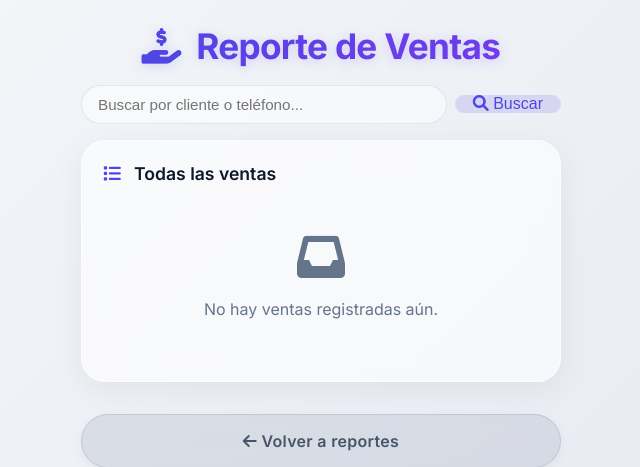
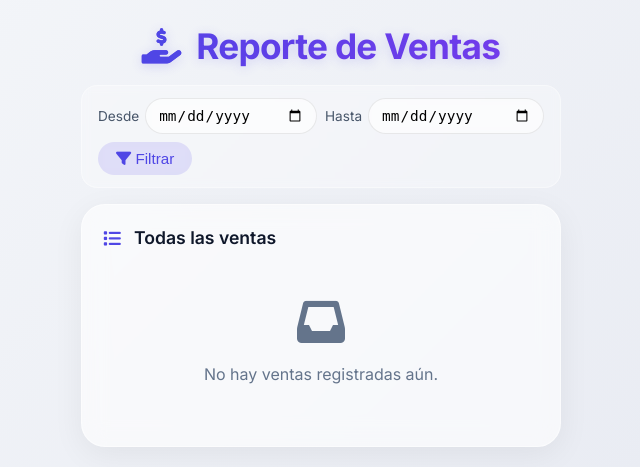
Before and after one commit to charcuteria2026/charcuteria, a Flask app: page /reportes/ventas in a window 1280 px wide. Shown: the top 467 px of the page, without its empty margins (319-959 px from the left). Run offline with Flask 2, Linux system fonts and the light colour scheme; data that the repository does not hold is empty.

Commit message:
Add files via upload

```diff
--- a/app.py
+++ b/app.py
@@ -11,6 +11,7 @@ from openpyxl.styles import Font, Alignment, PatternFill, Border, Side
 from openpyxl.utils import get_column_letter
 import io
 from flask import send_file
+from datetime import datetime
 
 app = Flask(__name__)
 
@@ -111,9 +112,26 @@ def reportes():
 
 @app.route('/reportes/compras')
 def reporte_compras():
-    query = request.args.get('q', '').strip()
-    compras = Compra.query.order_by(Compra.fecha.asc()).all()
-    return render_template('reporte_compras.html', compras=compras, query=query)
+    fecha_desde = request.args.get('fecha_desde', '').strip()
+    fecha_hasta = request.args.get('fecha_hasta', '').strip()
+
+    query = Compra.query
+    if fecha_desde:
+        try:
+            fecha_desde_dt = datetime.strptime(fecha_desde, '%Y-%m-%d')
+            query = query.filter(Compra.fecha >= fecha_desde_dt)
+        except:
+            pass
+    if fecha_hasta:
+        try:
+            fecha_hasta_dt = datetime.strptime(fecha_hasta, '%Y-%m-%d')
+            fecha_hasta_dt = fecha_hasta_dt.replace(hour=23, minute=59, second=59)
+            query = query.filter(Compra.fecha <= fecha_hasta_dt)
+        except:
+            pass
+
+    compras = query.order_by(Compra.fecha.asc()).all()
+    return render_template('reporte_compras.html', compras=compras, fecha_desde=fecha_desde, fecha_hasta=fecha_hasta)
 
 @app.route('/reportes/compras/eliminar/<int:id>', methods=['POST'])
 def eliminar_compra(id):
@@ -130,10 +148,28 @@ def eliminar_compra(id):
 
 @app.route('/reportes/ventas')
 def reporte_ventas():
-    query = request.args.get('q', '').strip()
-    # Obtener todas las ventas (sin filtrar)
-    ventas = Venta.query.order_by(Venta.fecha.asc()).all()
-    return render_template('reporte_ventas.html', ventas=ventas, query=query)
+    # Obtener parámetros de fecha (desde/hasta)
+    fecha_desde = request.args.get('fecha_desde', '').strip()
+    fecha_hasta = request.args.get('fecha_hasta', '').strip()
+
+    query = Venta.query
+    if fecha_desde:
+        try:
+            fecha_desde_dt = datetime.strptime(fecha_desde, '%Y-%m-%d')
+            query = query.filter(Venta.fecha >= fecha_desde_dt)
+        except:
+            pass
+    if fecha_hasta:
+        try:
+            fecha_hasta_dt = datetime.strptime(fecha_hasta, '%Y-%m-%d')
+            # Incluir todo el día hasta las 23:59:59
+            fecha_hasta_dt = fecha_hasta_dt.replace(hour=23, minute=59, second=59)
+            query = query.filter(Venta.fecha <= fecha_hasta_dt)
+        except:
+            pass
+
+    ventas = query.order_by(Venta.fecha.asc()).all()
+    return render_template('reporte_ventas.html', ventas=ventas, fecha_desde=fecha_desde, fecha_hasta=fecha_hasta)
 
 @app.route('/reportes/ventas/eliminar/<int:id>', methods=['POST'])
 def eliminar_venta(id):
--- a/templates/reporte_ventas.html
+++ b/templates/reporte_ventas.html
@@ -5,15 +5,28 @@
 {% block content %}
 <h1><i class="fas fa-hand-holding-usd" style="background: none; -webkit-text-fill-color: #4f46e5; margin-right: 8px;"></i> Reporte de Ventas</h1>
 
-<div class="search-bar" style="margin: 12px 0 16px; display: flex; gap: 8px; align-items: center;">
-    <input type="text" id="searchInputVentas" placeholder="Buscar por cliente o teléfono..."
-           style="flex: 1; padding: 10px 16px; border-radius: 30px; border: 1px solid rgba(0,0,0,0.08); background: rgba(255,255,255,0.5); backdrop-filter: blur(4px); font-size: 0.95rem; transition: 0.2s; outline: none;">
-    <button onclick="buscarVenta()" style="background: rgba(79,70,229,0.15); border: none; border-radius: 30px; padding: 0 18px; color: #4f46e5; font-size: 1rem; cursor: pointer; backdrop-filter: blur(4px); transition: 0.2s; white-space: nowrap;">
-        <i class="fas fa-search"></i> Buscar
-    </button>
-    <button onclick="limpiarBusquedaVentas()" id="clearBtnVentas" style="display: none; background: rgba(239,68,68,0.1); border: none; border-radius: 30px; padding: 0 14px; color: #ef4444; font-size: 1rem; cursor: pointer; backdrop-filter: blur(4px); transition: 0.2s; white-space: nowrap;">
-        <i class="fas fa-times"></i> Limpiar
-    </button>
+<!-- Filtro por fecha -->
+<div class="filter-bar" style="margin: 12px 0 16px; display: flex; gap: 8px; flex-wrap: wrap; align-items: center; background: rgba(255,255,255,0.3); backdrop-filter: blur(4px); padding: 12px 16px; border-radius: 16px; border: 1px solid rgba(255,255,255,0.4);">
+    <form method="GET" action="{{ url_for('reporte_ventas') }}" style="display: flex; flex-wrap: wrap; gap: 8px; align-items: center; width: 100%;">
+        <div style="display: flex; align-items: center; gap: 6px; flex: 1 1 120px;">
+            <label for="fecha_desde" style="font-size: 0.85rem; color: #475569;">Desde</label>
+            <input type="date" id="fecha_desde" name="fecha_desde" value="{{ fecha_desde if fecha_desde else '' }}"
+                   style="flex: 1; padding: 8px 12px; border-radius: 20px; border: 1px solid rgba(0,0,0,0.08); background: rgba(255,255,255,0.5); backdrop-filter: blur(4px); font-size: 0.9rem; outline: none; min-width: 120px;">
+        </div>
+        <div style="display: flex; align-items: center; gap: 6px; flex: 1 1 120px;">
+            <label for="fecha_hasta" style="font-size: 0.85rem; color: #475569;">Hasta</label>
+            <input type="date" id="fecha_hasta" name="fecha_hasta" value="{{ fecha_hasta if fecha_hasta else '' }}"
+                   style="flex: 1; padding: 8px 12px; border-radius: 20px; border: 1px solid rgba(0,0,0,0.08); background: rgba(255,255,255,0.5); backdrop-filter: blur(4px); font-size: 0.9rem; outline: none; min-width: 120px;">
+        </div>
+        <button type="submit" style="background: rgba(79,70,229,0.15); border: none; border-radius: 30px; padding: 8px 18px; color: #4f46e5; font-size: 0.95rem; cursor: pointer; backdrop-filter: blur(4px); transition: 0.2s; white-space: nowrap;">
+            <i class="fas fa-filter"></i> Filtrar
+        </button>
+        {% if fecha_desde or fecha_hasta %}
+        <a href="{{ url_for('reporte_ventas') }}" style="background: rgba(239,68,68,0.1); border: none; border-radius: 30px; padding: 8px 14px; color: #ef4444; font-size: 0.95rem; text-decoration: none; display: inline-flex; align-items: center; backdrop-filter: blur(4px); transition: 0.2s;">
+            <i class="fas fa-times"></i> Limpiar
+        </a>
+        {% endif %}
+    </form>
 </div>
 
 <div class="card">
```
Also changed, not shown: templates/reporte_compras.html (+22 -9 lines).
